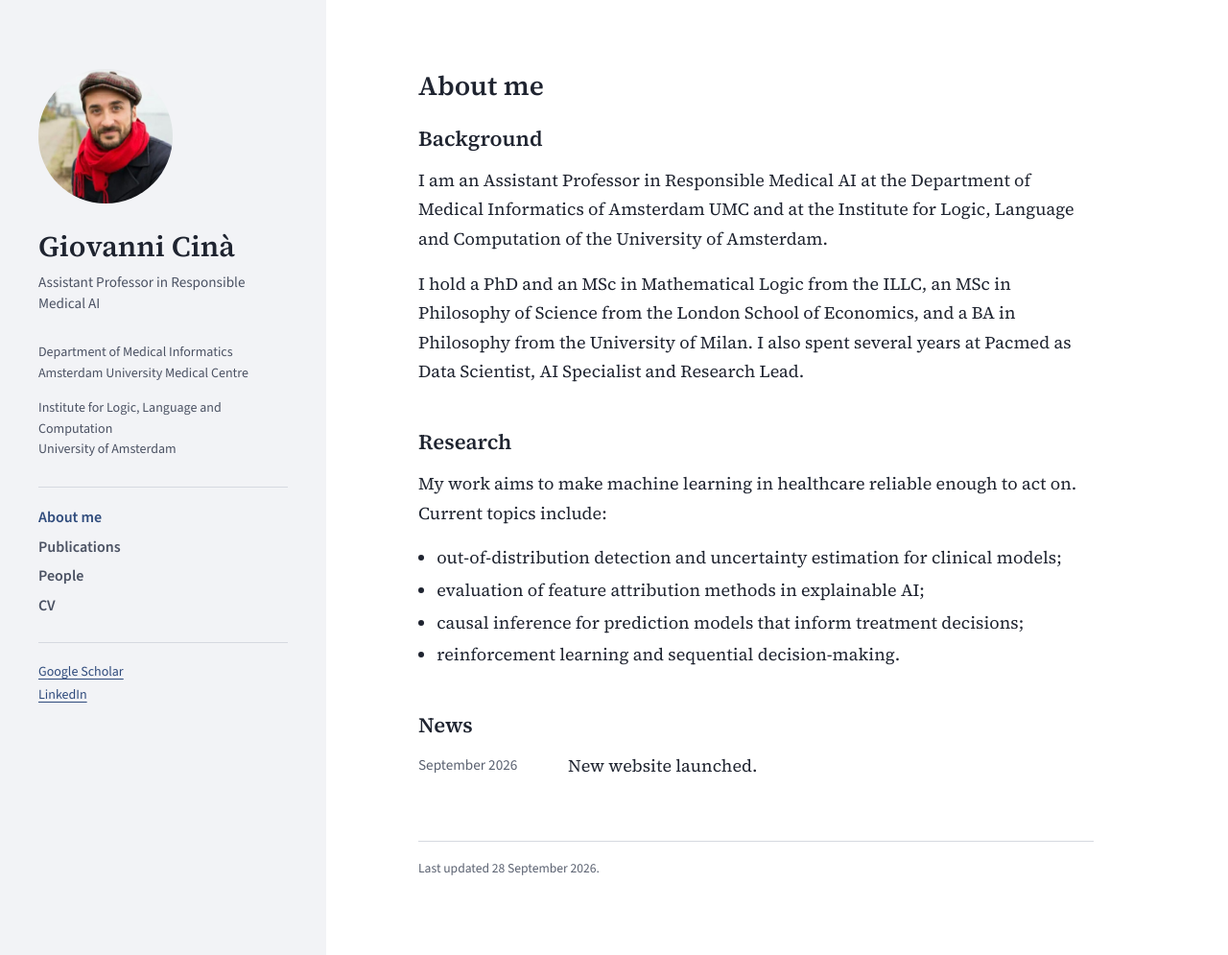
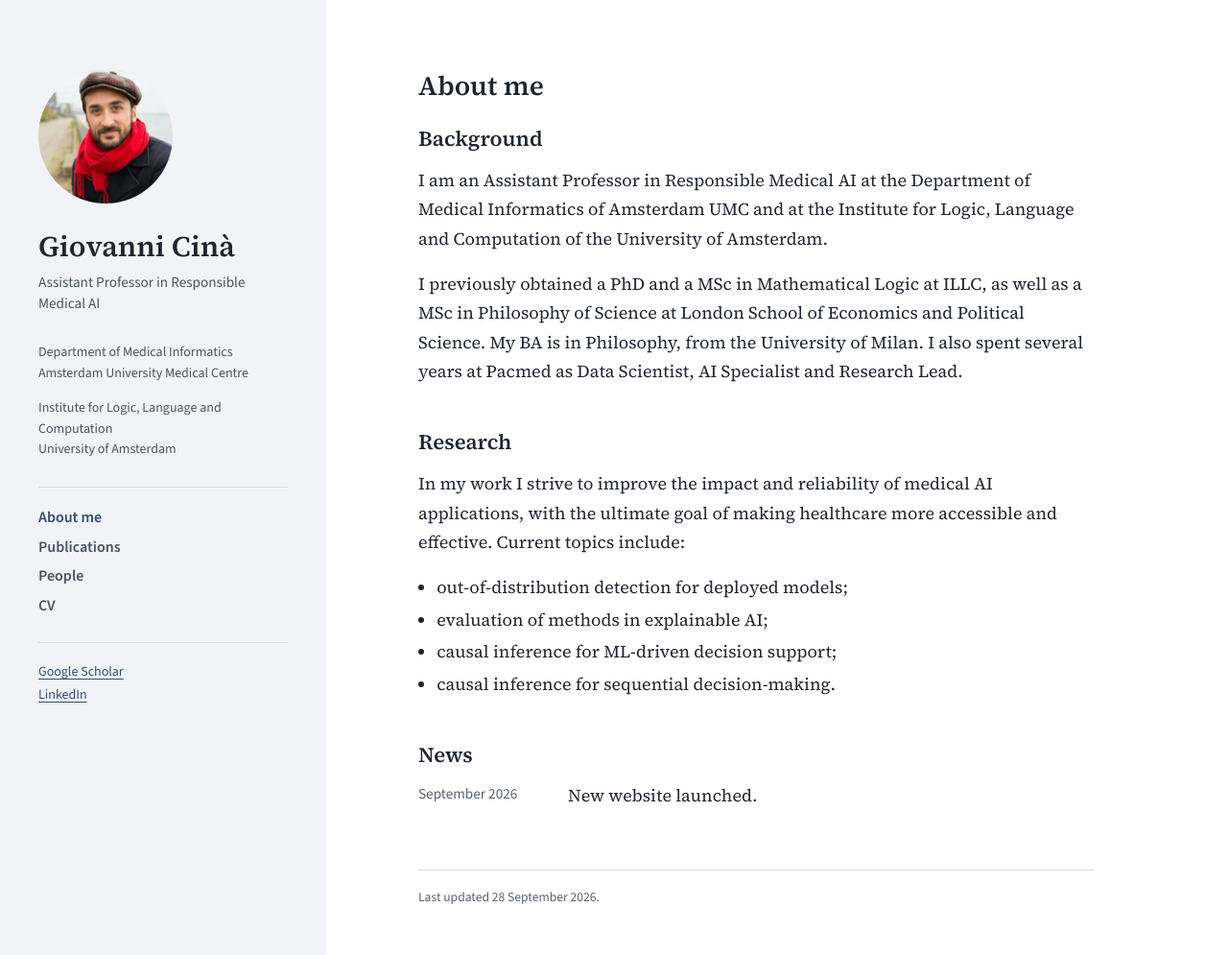
Before and after one commit to Giovannicina/giovannicina.github.io, a Jekyll site: the page built from index.md, in a window 1280 px wide and 995 px high. Shown: the whole window at 96% size. Built offline with Jekyll 4.4.1, drawn with Linux system fonts in a browser that asks for light colours.

Commit message:
Update index.md

```diff
--- a/index.md
+++ b/index.md
@@ -9,17 +9,17 @@ title: About me
 <!-- Draft: rewrite freely. -->
 I am an Assistant Professor in Responsible Medical AI at the Department of Medical Informatics of Amsterdam UMC and at the Institute for Logic, Language and Computation of the University of Amsterdam.
 
-I hold a PhD and an MSc in Mathematical Logic from the ILLC, an MSc in Philosophy of Science from the London School of Economics, and a BA in Philosophy from the University of Milan. I also spent several years at Pacmed as Data Scientist, AI Specialist and Research Lead.
+I previously obtained a PhD and a MSc in Mathematical Logic at ILLC, as well as a MSc in Philosophy of Science at London School of Economics and Political Science. My BA is in Philosophy, from the University of Milan. I also spent several years at Pacmed as Data Scientist, AI Specialist and Research Lead.
 
 ## Research
 
-<!-- Draft: edit to match how you describe your work. -->
-My work aims to make machine learning in healthcare reliable enough to act on. Current topics include:
+In my work I strive to improve the impact and reliability of medical AI applications, with the ultimate goal of making healthcare more accessible and effective.
+Current topics include:
 
-- out-of-distribution detection and uncertainty estimation for clinical models;
-- evaluation of feature attribution methods in explainable AI;
-- causal inference for prediction models that inform treatment decisions;
-- reinforcement learning and sequential decision-making.
+- out-of-distribution detection for deployed models;
+- evaluation of methods in explainable AI;
+- causal inference for ML-driven decision support;
+- causal inference for sequential decision-making.
 
 ## News
 
```
